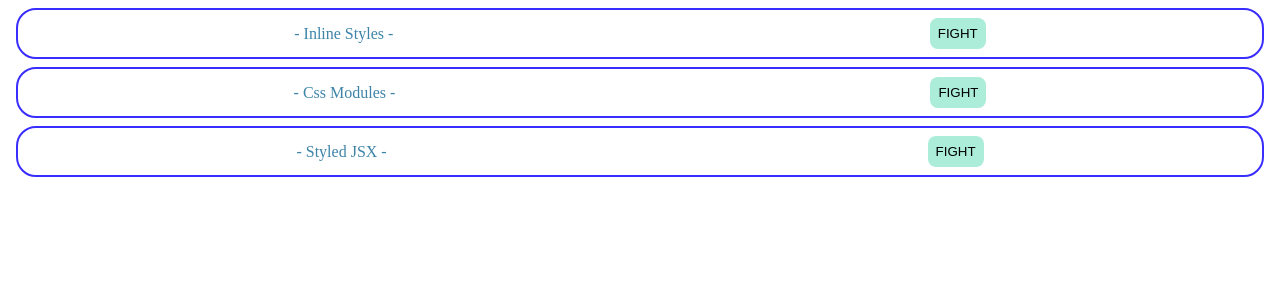
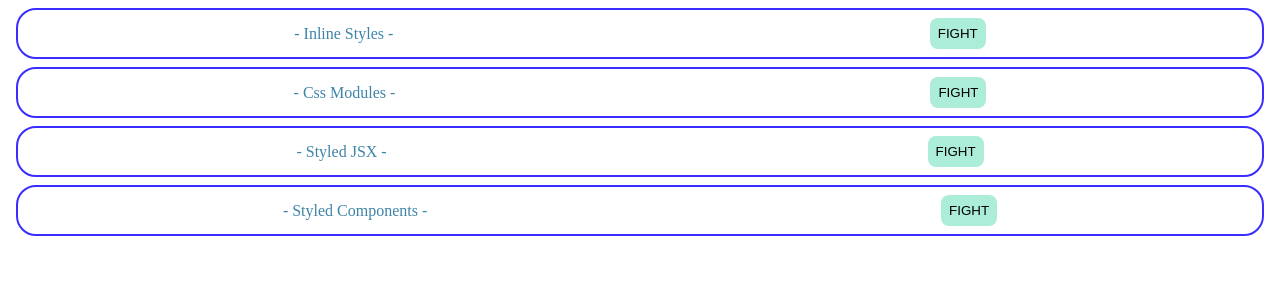
Before and after one commit to youhei-0009/react-test3, a React (Vite) app: page / in a window 1280 px wide. Shown: the top 300 px of the page. Built offline with nearby package versions, Linux system fonts and the light colour scheme.

Commit message:
styled components

```diff
--- a/src/App.jsx
+++ b/src/App.jsx
@@ -1,5 +1,6 @@
 import { CssModules } from './components/CssModules';
 import { InlineStyle } from './components/InlineStyle';
+import { StyledComponents } from './components/StyledComponents';
 import { StyledJsx } from './components/StyledJsx';
 import './style.css';
 
@@ -9,6 +10,7 @@
             <InlineStyle />
             <CssModules />
             <StyledJsx />
+            <StyledComponents />
         </div>
     );
 };
--- /dev/null
+++ b/src/components/StyledComponents.jsx
@@ -0,0 +1,39 @@
+import styled from "styled-components";
+
+export const StyledComponents = () => {
+    return (
+        <SContainer >
+            <STitle >- Styled Components -</STitle>
+            <SButton >FIGHT</SButton>
+        </SContainer>
+    )
+}
+
+const SContainer = styled.div`
+    border: solid 2px #392eff;
+    border-radius: 20px;
+    padding: 8px;
+    margin: 8px;
+    display: flex;
+    justify-content: space-around;
+    align-items: center;
+`;
+
+const STitle = styled.p`
+    margin: 0;
+    padding: 0;
+    color: #3d84a8;
+`;
+
+const SButton = styled.button`
+    background-color: #abedd8;
+    border: none;
+    padding: 8px;
+    border-radius: 8px;
+    border-radius: 8px;
+    &:hover {
+        background-color: #46cdcf;
+        color: #fff;
+        cursor: pointer;
+    }
+`;
```
